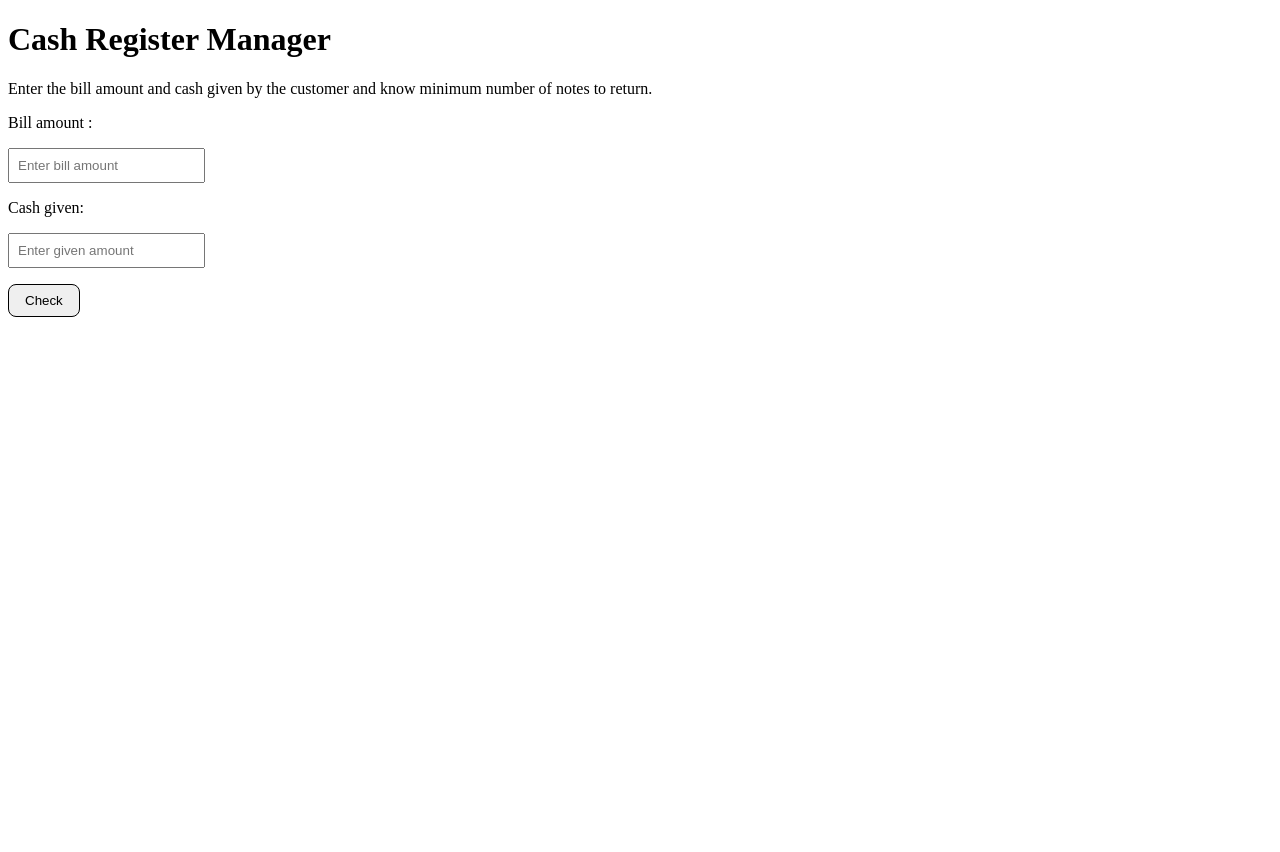
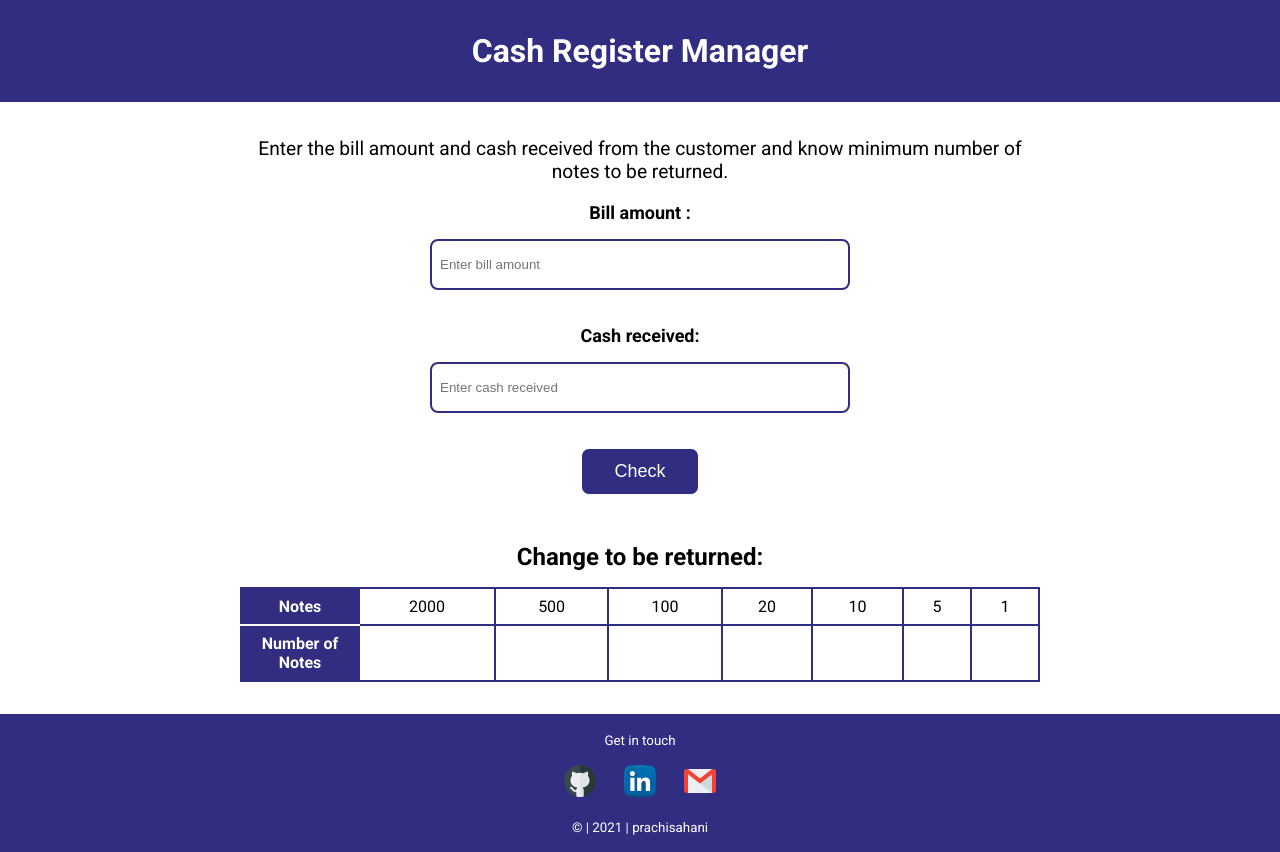
Before and after one commit to prachi-sahani/cash-register, a plain HTML site: page index.html in a window 1280 px wide. Before the commit the page ends 800 px from the top, so only its background shows below. Drawn offline with Linux system fonts and the light colour scheme.

Commit message:
added css and complete funcitonality

```diff
--- a/app.js
+++ b/app.js
@@ -2,15 +2,8 @@ var notesAvailable = [2000,500,100,20,10,5,1];
 var btnCheck = document.querySelector('#btn-check');
 var inputTotalBill = document.querySelector('#input-total-bill') ;
 var inputCashGiven = document.querySelector('#input-cash-given')
-var noteCount = {
-    2000 : 0,
-    500 : 0,
-    100: 0,
-    20: 0,
-    10:0,
-    5: 0,
-    1: 0
-}
+var count = document.querySelectorAll('.count');
+var messageDiv = document.querySelector('#message')
 // inputTotalBill.addEventListener('change',enableCashGiven)
 
 btnCheck.addEventListener('click', validateTotalBillAndCashGiven);
@@ -31,44 +24,40 @@ function validateTotalBillAndCashGiven(){
 
 
     if( totalBill>0 && cashGiven>0 && cashGiven>=totalBill){
+        messageDiv.innerHTML="";
         calculateChange(totalBill,cashGiven);
 
     }
     else{
-        console.log('invalid input');
+        notesAvailable.forEach((note,index)=>{
+            count[index].innerHTML=""
+        })
+        if(totalBill<=0){
+            showMessage('Enter valid bill amount')
+        }
+        else if(cashGiven<totalBill){
+            showMessage('Ask for more cash!')
+        }
+        console.log('invalid');
     }
 
 }
 
+function showMessage(message){
+    messageDiv.innerHTML = message
+}
+
+
 function calculateChange(totalBill,cashGiven){
-    var noteCount = {
-        2000 : 0,
-        500 : 0,
-        100: 0,
-        20: 0,
-        10:0,
-        5: 0,
-        1: 0
-    }
-    if(cashGiven === totalBill){
-        return noteCount;
-    }
-    else{
         console.log('calculating');
         var amountToBeReturned = cashGiven- totalBill;
         var remainingAmount = amountToBeReturned;
-        notesAvailable.forEach((note)=>{
-            // console.log(note);
+        notesAvailable.forEach((note,index)=>{
             var numberOfNote = 0;
             if(remainingAmount >= note){
                 numberOfNote = Math.trunc(remainingAmount / note);
                 remainingAmount-= note*numberOfNote;
-                noteCount[note]=numberOfNote;
-                console.log(numberOfNote, remainingAmount);
-
             }
+            count[index].innerHTML=numberOfNote
         })
-        console.log(noteCount);
-    }
-    return noteCount;
 }
--- a/index.html
+++ b/index.html
@@ -10,13 +10,78 @@
 </head>
 
 <body>
-    <h1>Cash Register Manager</h1>
-    <p>Enter the bill amount and cash given by the customer and know minimum number of notes to return.</p>
-    <label for="input-total-bill">Bill amount :</label>
-    <input id="input-total-bill" type="number" placeholder="Enter bill amount" />
-    <label for="input-cash-given">Cash given:</label>
-    <input id="input-cash-given" type="number" placeholder="Enter given amount" />
-    <button id="btn-check">Check</button>
+    <header>
+        <h1 class="heading">Cash Register Manager</h1>
+    </header>
+    <div class="container">
+        <p class="sub-heading">Enter the bill amount and cash received from the customer and know minimum number of notes to be returned.</p>
+        <label for="input-total-bill">Bill amount :</label>
+        <input id="input-total-bill" type="number" placeholder="Enter bill amount" />
+        <br>
+        <label for="input-cash-given">Cash received:</label>
+        <input id="input-cash-given" type="number" placeholder="Enter cash received" />
+        <br>
+        <div></div>
+        <button id="btn-check">Check</button>
+        <div id="message" class="error-message"></div>
+        <div class="div-table" style="overflow-x: auto; width: 100%;">
+            <table>
+                <caption>
+                    Change to be returned:
+                </caption>
+                <tr>
+                    <th class="heading-notes">Notes</th>
+                    <td>2000</td>
+                    <td>500</td>
+                    <td>100</td>
+                    <td>20</td>
+                    <td>10</td>
+                    <td>5</td>
+                    <td>1</td>
+                </tr>
+                <tr>
+                    <th>Number of Notes</th>
+                    <td class="count"></td>
+                    <td class="count"></td>
+                    <td class="count"></td>
+                    <td class="count"></td>
+                    <td class="count"></td>
+                    <td class="count"></td>
+                    <td class="count"></td>
+
+                </tr>
+            </table>
+        </div>
+
+    </div>
+    <footer class="footer">
+
+        <div style="background-color: var(--primary-color); padding: 1rem;">
+            <small>Get in touch</small>
+            <ul class="list-no-bullet">
+                <li class="list-inline">
+                    <a class="link" href="https://github.com/prachi-sahani/">
+                        <img class="icon" src="images/github.png" />
+                    </a>
+                </li>
+                <li class="list-inline">
+                    <a class="link" href="https://www.linkedin.com/in/prachi-sahani/">
+                        <img class="icon" src="images/linkedin.png" />
+                    </a>
+                </li>
+                <li class="list-inline">
+                    <a class="link" href="mailto:prachirsahani97@gmail.com">
+                        <img class="icon" src="images/gmail.png" />
+                    </a>
+                </li>
+
+            </ul>
+            <small>
+                &#169; | 2021 | prachisahani
+            </small>
+        </div>
+
+    </footer>
 
 
     <script src="app.js" type="text/javascript"></script>
--- a/styles.css
+++ b/styles.css
@@ -1,12 +1,125 @@
-#input-total-bill, #input-cash-given{
+@import url('https://fonts.googleapis.com/css2?family=Roboto:wght@400;700&display=swap');
+
+body{
+    margin: 0;
+    font-family: 'Roboto', sans-serif;
+}
+
+:root{
+    --primary-color :#312E81;
+}
+
+header{
+    background-color: var(--primary-color);
+    color: white;
+    text-align: center;
+    padding: 2rem;
+}
+
+.container{
+    max-width: 800px;
+    margin: auto;
+    padding: 1rem;
+    text-align: center;
+}
+
+.heading{
+    /* color: var(--primary-color); */
+    margin: 0 !important;
+}
+
+.sub-heading{
+    font-size: larger;
+}
+
+input{
     display: block;
-    margin: 1rem 0;
-    padding: 0.5rem;
+    margin: 1rem auto;
+    padding: 1rem 0.5rem;
+    border-radius: 0.5rem;
+    width: 50%;
+    border: 2px var(--primary-color) solid;
+}
+
+input:focus{
+    border: 2px var(--primary-color) solid;
+
+}
+
+.error-message{
+    color: red;
+    padding: 1rem;
+}
+
+label{
+    font-weight: bold;
+    font-size: large;
 }
 
 #btn-check{
-    padding: 0.5rem 1rem;
+    padding: 0.75rem 2rem;
+    background-color: var(--primary-color);
+    font-size: large;
+    color: white;
     border-radius: 0.5rem;
     outline: none;
-    border: 0.5px solid;
+    border: 1px solid white;
+
 }
+
+td, th{
+    border: 2px solid var(--primary-color);
+    padding: 0.5rem;
+    text-align: center;
+    /* border-collapse: collapse; */
+}
+
+th{
+    width: 100px;
+    color: white;
+    background-color: var(--primary-color);
+}
+.heading-notes{
+    border-bottom-color:  white ;
+}
+
+table{
+    border-collapse: collapse;
+    max-width: 100%;
+    width: 100%;
+    /* margin: 1rem; */
+}
+
+caption{
+    font-size: x-large;
+    font-weight: bolder;
+    /* color: var(--primary-color); */
+    padding: 1rem;
+}
+
+.link{
+    color: white;
+    text-decoration: none;
+    font-weight: bold;
+  }
+  .list-no-bullet{
+    list-style: none;
+    padding-inline-start: 0;
+
+  }
+
+  .list-inline{
+    display: inline;
+    padding: 0.75rem;
+  }
+
+  .icon{
+    height: 2rem;
+    width: 2rem;
+  }
+
+  .footer{
+    color: white;
+    margin-top: 1rem;
+    text-align: center;
+  }
```
Also changed, not shown: images/github.png (added), images/gmail.png (added), images/linkedin.png (added).
